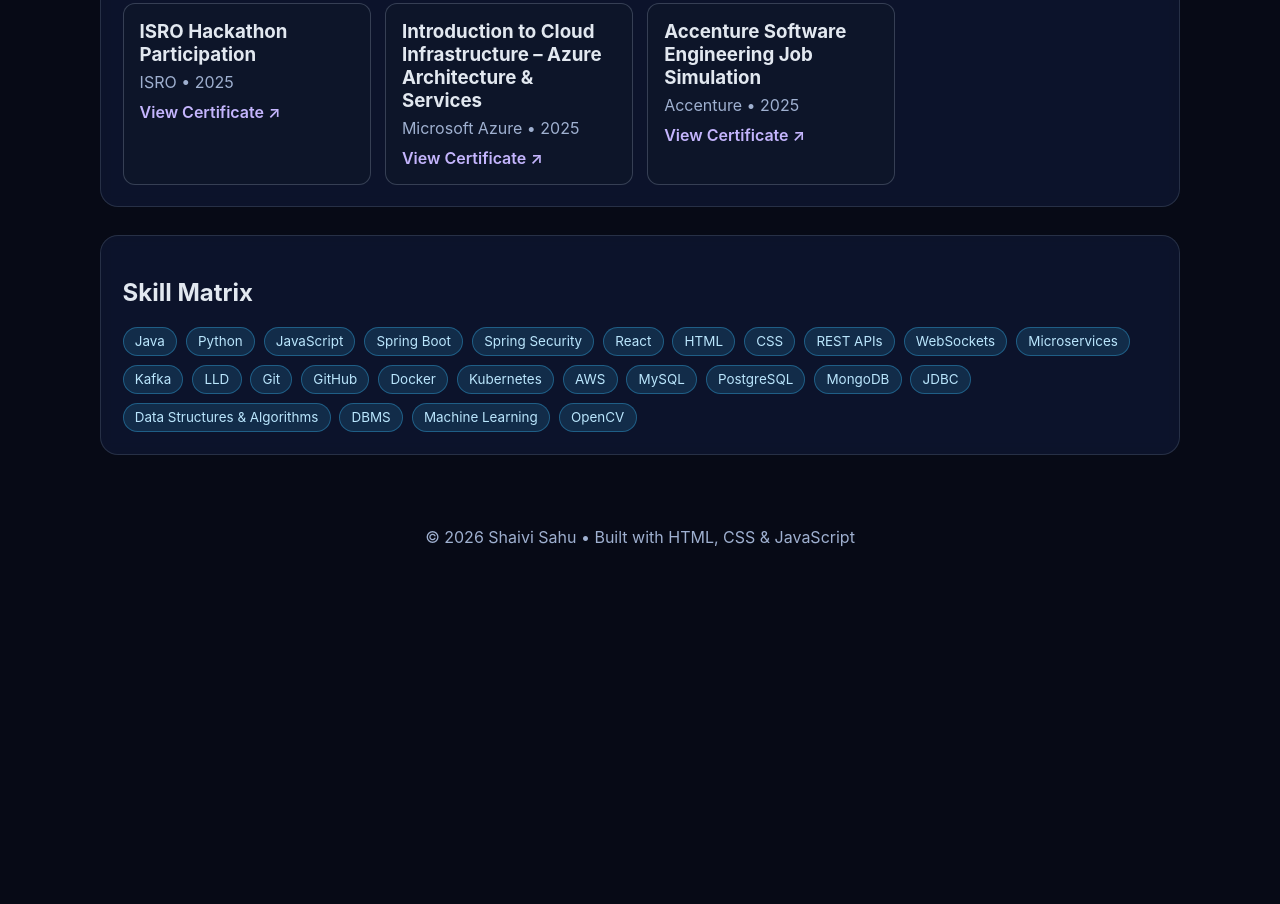
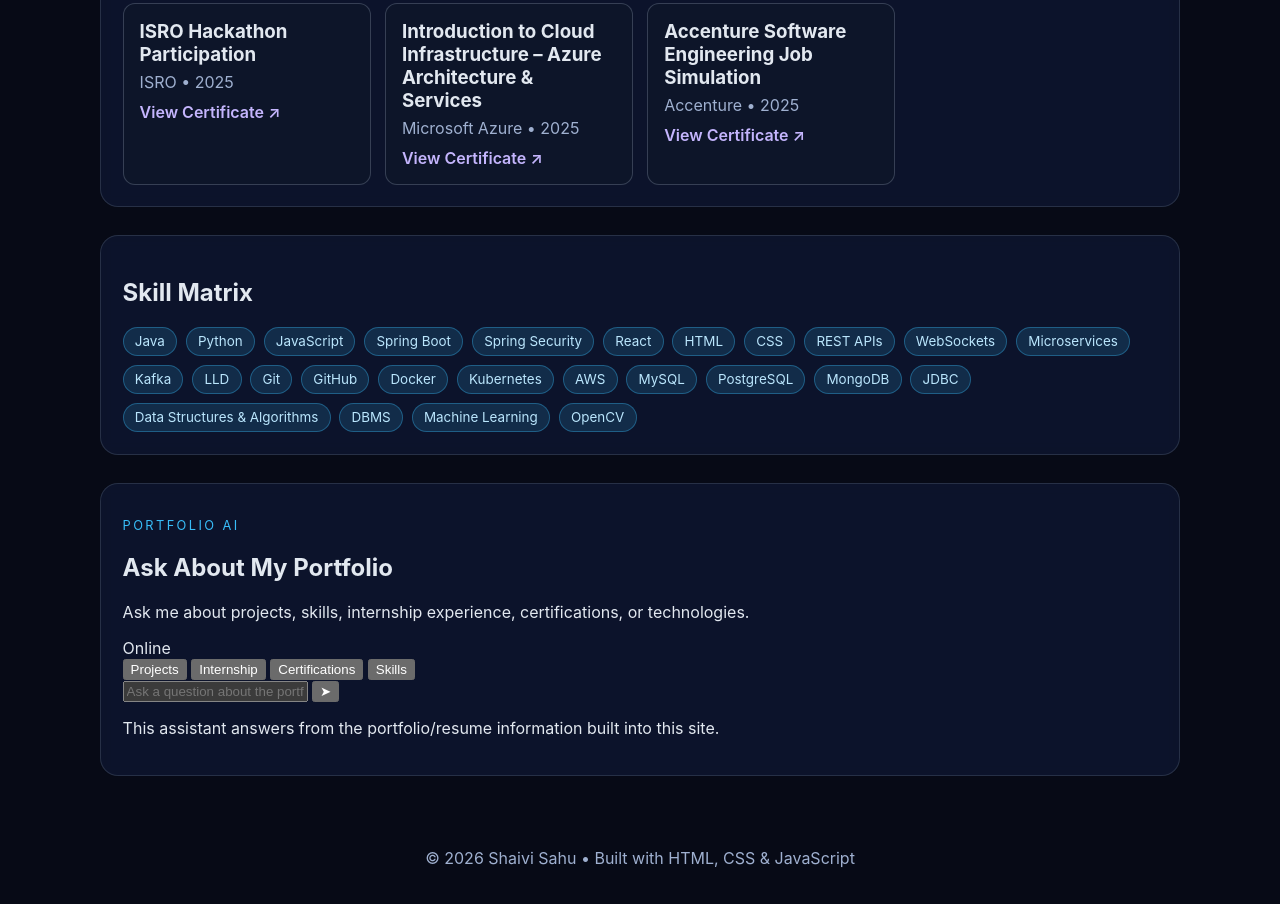
Before and after one commit to shaivisahu/portfolio, a plain HTML site: page index.html in a window 1280 px wide. Shown: the part 2236-3140 px from the top of the page. Before the commit the page ends 2839 px from the top, so only its background shows below. Drawn offline with Linux system fonts and the light colour scheme.

Commit message:
Add portfolio resume chatbot UI

```diff
--- a/index.html
+++ b/index.html
@@ -77,6 +77,32 @@
                 <span>Data Structures & Algorithms</span><span>DBMS</span><span>Machine Learning</span><span>OpenCV</span>
             </div>
         </section>
+
+        <section class="glass-card portfolio-chatbot" id="chatbot">
+            <div class="chatbot-heading">
+                <div>
+                    <p class="eyebrow">PORTFOLIO AI</p>
+                    <h2>Ask About My Portfolio</h2>
+                    <p>Ask me about projects, skills, internship experience, certifications, or technologies.</p>
+                </div>
+                <span class="chat-status"><i></i> Online</span>
+            </div>
+
+            <div class="chat-suggestions" aria-label="Suggested questions">
+                <button type="button" data-question="Tell me about Shaivi's projects">Projects</button>
+                <button type="button" data-question="What was Shaivi's internship?">Internship</button>
+                <button type="button" data-question="What certifications does Shaivi have?">Certifications</button>
+                <button type="button" data-question="What are Shaivi's main skills?">Skills</button>
+            </div>
+
+            <div class="chat-window" id="chat-window" aria-live="polite"></div>
+
+            <form class="chat-input-row" id="chat-form">
+                <input id="chat-input" type="text" autocomplete="off" placeholder="Ask a question about the portfolio..." aria-label="Ask about the portfolio" />
+                <button type="submit" aria-label="Send question">➤</button>
+            </form>
+            <p class="chatbot-note">This assistant answers from the portfolio/resume information built into this site.</p>
+        </section>
     </main>
 
     <footer class="container">
```
